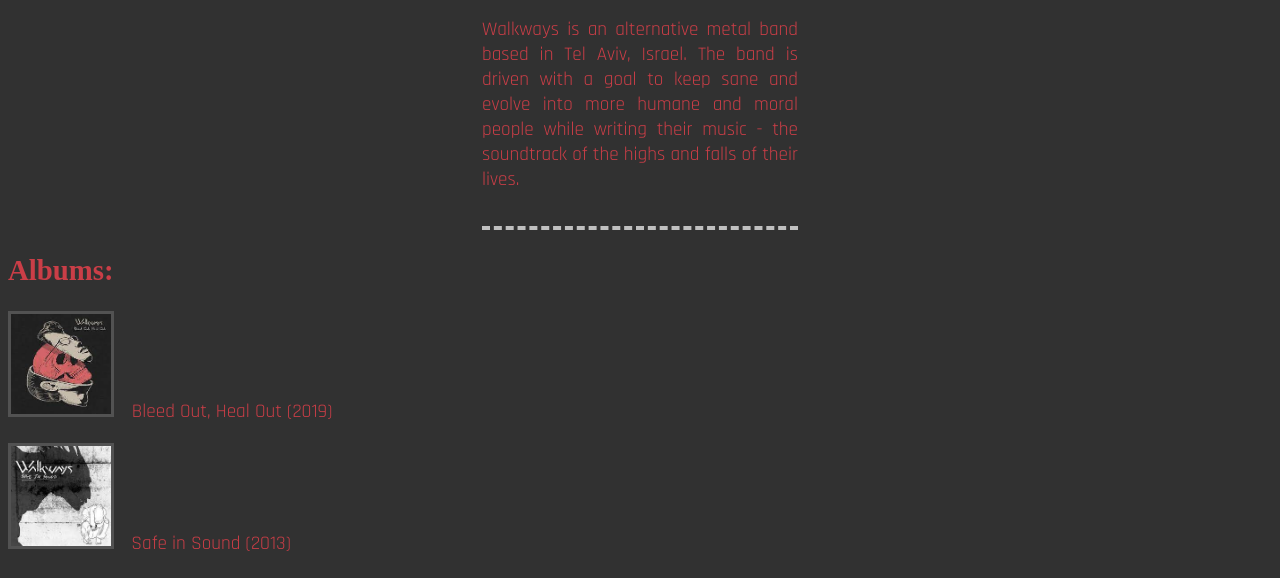
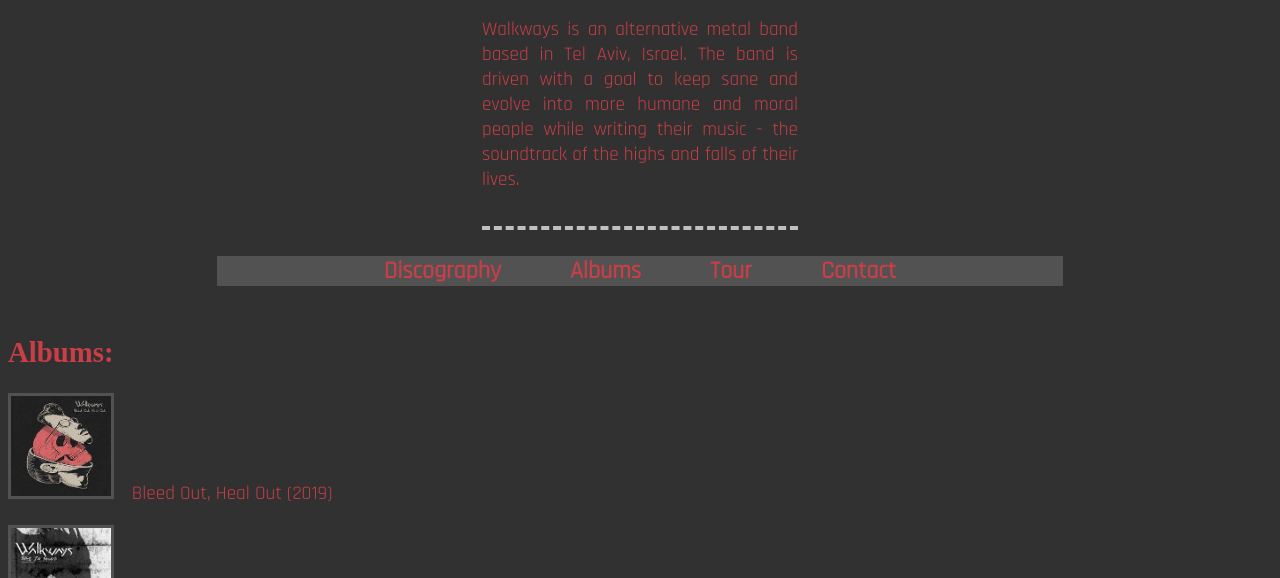
Before and after one commit to mmentesting/day-42-html_test, a plain HTML site: page index.html in a window 1280 px wide. Shown: the part 222-800 px from the top of the page. Drawn offline with Linux system fonts and the light colour scheme; a web font is replaced by a local one.

Commit message:
Update index.html

```diff
--- a/index.html
+++ b/index.html
@@ -13,7 +13,7 @@
   </head>
   <body>
     <div id="div_header">
-      <img class="header_logo" src="images/wwlogow.png" alt="'walkways logo">
+      <img src="images/wwlogow.png" alt="'walkways logo">
       <p><em>genre: <strong>Alternative Metal</strong></em></p>
       <p class="header_bio">Walkways is an alternative metal band based in Tel Aviv, Israel.
       The band is driven with a goal to keep sane and evolve into
@@ -21,7 +21,13 @@
       the soundtrack of the highs and falls of their lives.</p>
     </div>
     <br><hr>
-    <h2>Albums:</h2>
+    <nav id="div_navbar">
+      <a href="#discography">Discography</a>
+      <a href="#div_album_tracks">Albums</a>
+      <a href="#div_shows">Tour</a>
+      <a href="#contact">Contact</a>
+    </nav>
+    <h2 id="discography">Albums:</h2>
     <div id="div_albums">
       <div>
         <img src="images/wwbleedalbum.jpg" alt="album cover">
@@ -33,7 +39,6 @@
       </div>
     </div>
     <h2>Latest Singles:</h2>
-    <div id="div_singles">
     <ul>
       <li>Prove me Wrong (2023)</li>
       <li>Scream (2023)</li>
@@ -45,7 +50,6 @@
         </ul>
       </li>
     </ul>
-    </div>
     <br><hr>
     <div id="div_album_tracks">
       <div class="div_bleed">
@@ -110,6 +114,6 @@
       </table>
     </div>
     <br><hr>
-    <a href="contact.html" target="_blank"><h2>Contact Us</h2></a>
+    <a id="contact" href="contact.html" target="_blank"><h2>Contact Us</h2></a>
   </body>
 </html>
```
Lines whose indentation alone changed are shown as unchanged.
